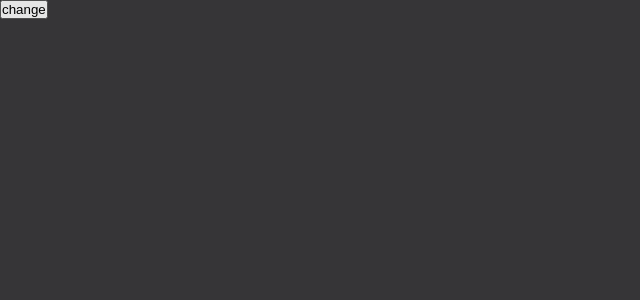
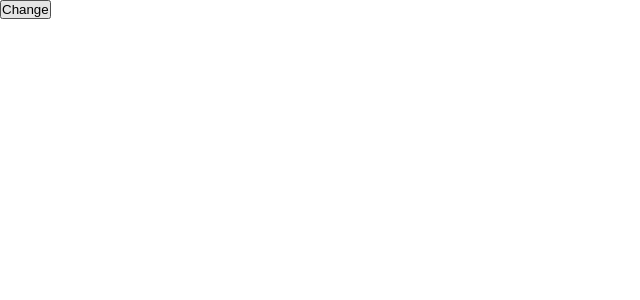
Before and after one commit to Chener-Zhang/SandboxCoding, a React (Create React App) app: page / in a window 1280 px wide. Shown: the top 300 px of the page, without its empty margins (0-640 px from the left). Built offline with nearby package versions, Linux system fonts and the light colour scheme.

Commit message:
Add the theme toggle

```diff
--- a/src/App.js
+++ b/src/App.js
@@ -1,38 +1,10 @@
 import "./styles.css";
-import { ThemeProvider } from "styled-components";
-import { createGlobalStyle } from "styled-components";
-import { useState } from "react";
+import ThemeToggle from "./ThemeToggle";
 
 export default function App() {
-  const [theme, setTheme] = useState("light");
-
-  const light = {
-    body: "#E2E2E2"
-  };
-  const dark = {
-    body: "#363537"
-  };
-
-  const GlobalStyle = createGlobalStyle`
-  body{
-    background: ${({ theme }) => theme.body};
-  }
-  `;
-
   return (
-    <ThemeProvider theme={theme === "light" ? dark : light}>
-      <GlobalStyle />
-      <button
-        onClick={() => {
-          if (theme === "light") {
-            setTheme("dark");
-          } else {
-            setTheme("light");
-          }
-        }}
-      >
-        change
-      </button>
-    </ThemeProvider>
+    <>
+      <ThemeToggle />
+    </>
   );
 }
--- /dev/null
+++ b/src/ThemeToggle.js
@@ -0,0 +1,36 @@
+import { ThemeProvider } from "styled-components";
+import { createGlobalStyle } from "styled-components";
+import { useState } from "react";
+export default function ThemeToggle() {
+  const [theme, setTheme] = useState("light");
+
+  const light = {
+    body: "#FFFFFF"
+  };
+  const dark = {
+    body: "#000000"
+  };
+  const GlobleStyle = createGlobalStyle`
+
+  body{
+    background-color:${({ theme }) => theme.body}
+  }
+  `;
+
+  return (
+    <ThemeProvider theme={theme === "light" ? light : dark}>
+      <GlobleStyle />
+      <button
+        onClick={() => {
+          if (theme === "light") {
+            setTheme("dark");
+          } else {
+            setTheme("light");
+          }
+        }}
+      >
+        Change
+      </button>
+    </ThemeProvider>
+  );
+}
```
